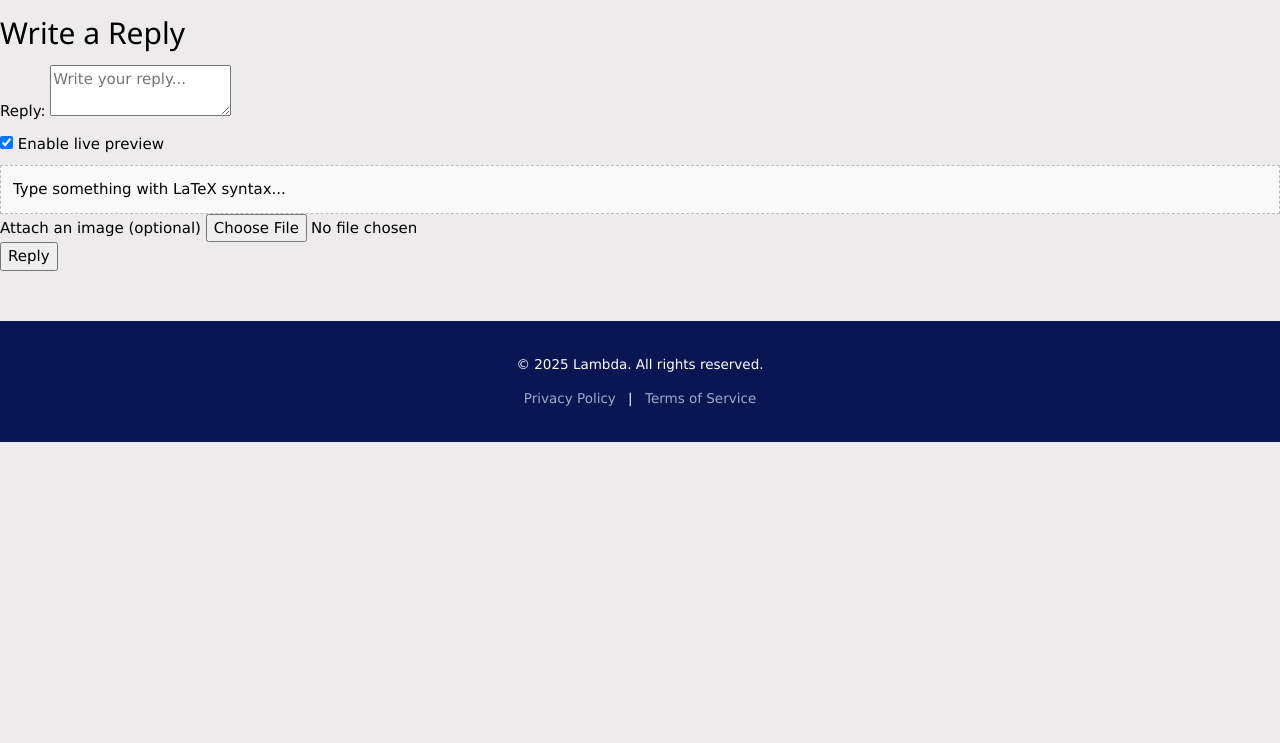
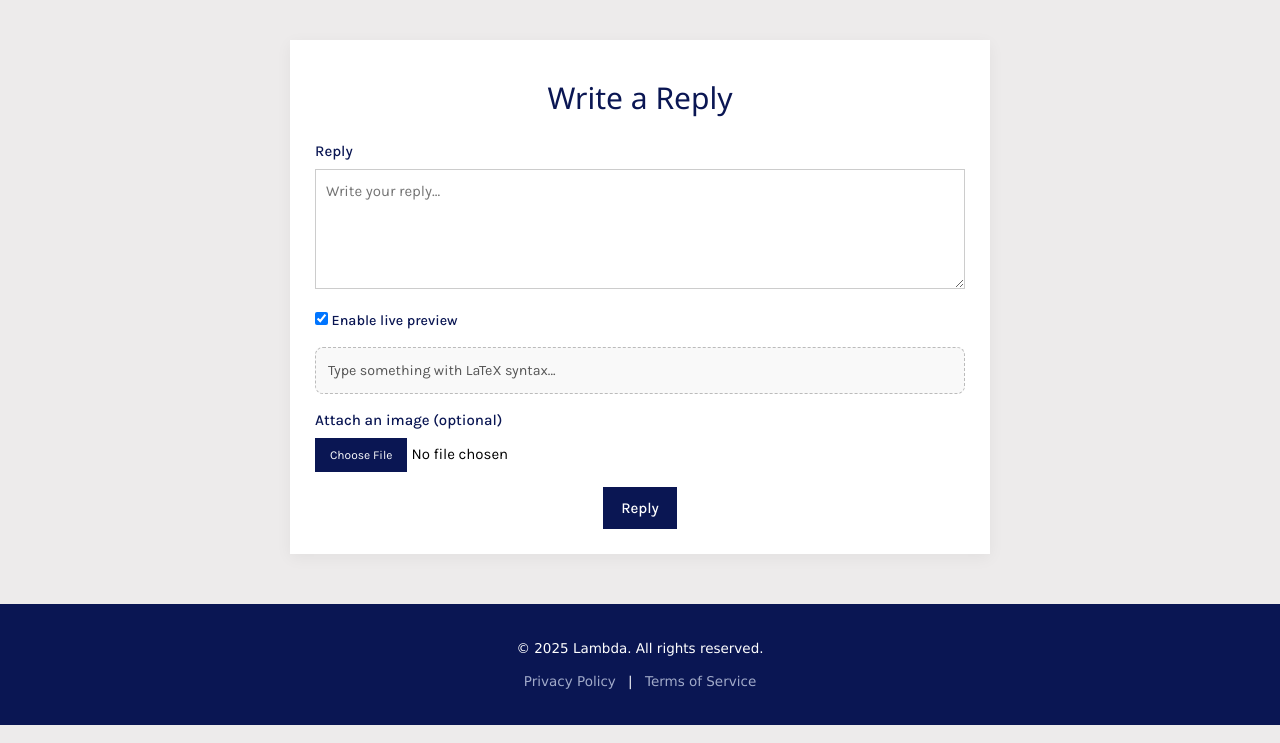
Before and after one commit to ZahraaMohd-c/lambda, a Django app: page /posts/1/replies/new/ in a window 1280 px wide. Shown: the part 57-800 px from the top of the page. Run offline with Django 5.2, Linux system fonts and the light colour scheme; the visitor is signed in with stand-in values (Sample User, id 1).

Commit message:
reply form css

```diff
--- a/main_app/static/css/navStyle.css
+++ b/main_app/static/css/navStyle.css
@@ -584,3 +584,95 @@ body {
     font-weight: 600;
     transition: background 0.3s;
 }
+
+/* reply form */
+
+.reply-form-container {
+    max-width: 700px;
+    margin: 40px auto;
+    padding: 25px;
+    background: #ffffff;
+    box-shadow: 0 4px 15px rgba(0, 0, 0, 0.05);
+    font-family: "Karla", sans-serif;
+}
+
+.reply-form-container h2 {
+    text-align: center;
+    color: #0A1653;
+    margin-bottom: 20px;
+}
+
+.reply-form .form-group {
+    margin-bottom: 15px;
+}
+
+.reply-form label {
+    font-weight: 500;
+    color: #0A1653;
+    display: block;
+    margin-bottom: 6px;
+}
+
+.reply-form textarea {
+    width: 100%;
+    min-height: 120px;
+    padding: 10px;
+    border: 1px solid #ccc;
+    resize: vertical;
+    font-size: 1rem;
+    transition: border-color 0.3s ease;
+}
+
+.reply-form textarea:focus {
+    border-color: #4E75FF;
+    outline: none;
+}
+
+.reply-image-preview {
+    margin-top: 10px;
+    max-width: 120px;
+    display: block;
+}
+
+.form-toggle {
+    margin-bottom: 15px;
+    font-size: 0.95rem;
+    color: #0A1653;
+}
+
+.math-preview {
+    background: #f9f9f9;
+    padding: 10px;
+    border-radius: 8px;
+    border: 1px dashed #ccc;
+    margin-bottom: 15px;
+    font-size: 0.95rem;
+    color: #555;
+}
+
+.btn-primary {
+    background: #0A1653;
+    color: white;
+    border: none;
+    padding: 10px 18px;
+    font-size: 1rem;
+    font-weight: 500;
+    cursor: pointer;
+    transition: background 0.3s ease, transform 0.2s ease;
+    display: block;
+    margin: 0 auto;
+}
+
+.btn-primary:hover {
+    background: #2F54D1;
+    transform: translateY(-2px);
+}
+
+.reply-form input[type="file"]::file-selector-button {
+    background-color: #0A1653;
+    color: white;
+    padding: 8px 15px;
+    border: none;
+    cursor: pointer;
+    font-size: 12px;
+}
--- a/main_app/templates/reply/reply_form.html
+++ b/main_app/templates/reply/reply_form.html
@@ -7,7 +7,7 @@
         {% csrf_token %}
 
         <div class="form-group">
-            <label for="reply_content">Reply:</label>
+            <label for="reply_content">Reply</label>
             <textarea placeholder="Write your reply..." name="reply_content" id="reply_content">{{ reply.reply_content }}</textarea>
         </div>
 
```
